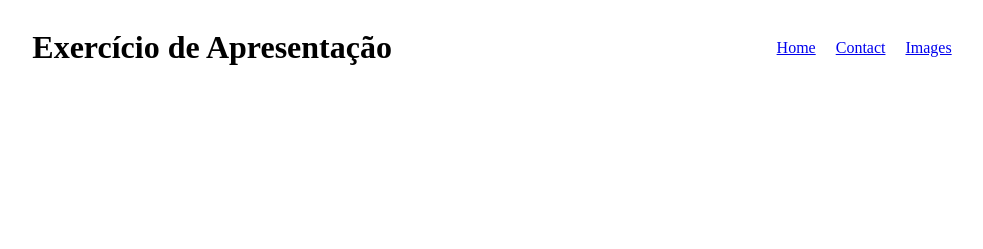
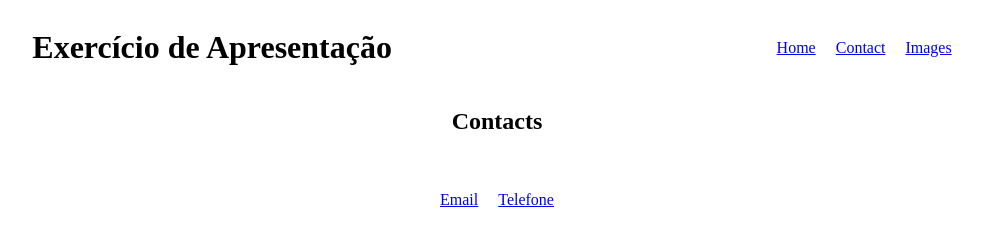
Before and after one commit to jeffersondias-dev/rocketseat-exercicios, a plain HTML site: page exercicio-apresentacao/contact.html in a window 1280 px wide. Shown: the whole page, without its empty margins (143-1126 px from the left). Drawn offline with Linux system fonts and the light colour scheme.

Commit message:
create the container-contact

```diff
--- a/exercicio-apresentacao/contact.html
+++ b/exercicio-apresentacao/contact.html
@@ -6,6 +6,7 @@
     <meta charset="UTF-8">
     <meta name="viewport" content="width=device-width, initial-scale=1">
     <link href="css/header.css" rel="stylesheet">
+    <link rel="stylesheet" href="css/container-contact.css">
 </head>
 
 <body>
@@ -19,6 +20,18 @@
             </ul>
         </nav>
     </header>
+    <main class="main">
+        <section class="container-contact">
+            <h1 class="contacts-title">Contacts</h1>
+            <ul class="contacts-list">
+                <li class="contacts-email">
+                    <a href="mailto:email-teste@email-teste.com.br"> Email </a>
+                <li class="contats-telephone">
+                    <a href="tel:+5511999999999"> Telefone </a>
+                </li>
+            </ul>
+        </section>
+    </main>
 </body>
 
 </html>
--- /dev/null
+++ b/exercicio-apresentacao/css/container-contact.css
@@ -0,0 +1,19 @@
+.container-contact {
+    display: flex;
+    flex-direction: column;
+    align-items: center;
+
+}
+
+.contacts-list {
+    display: flex;
+    flex-direction: row;
+    padding: 10px;
+
+
+}
+
+.container-contact li {
+    list-style: none;
+    padding: 10px;
+}
```
